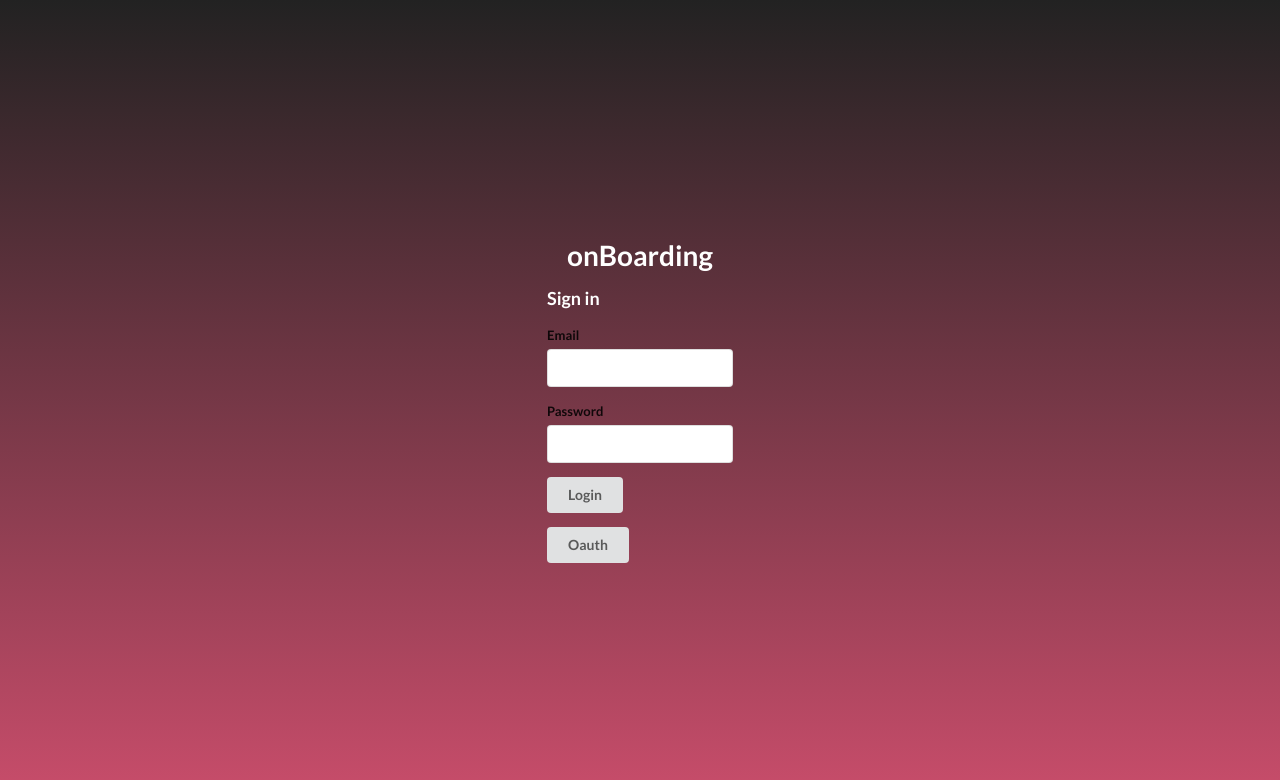
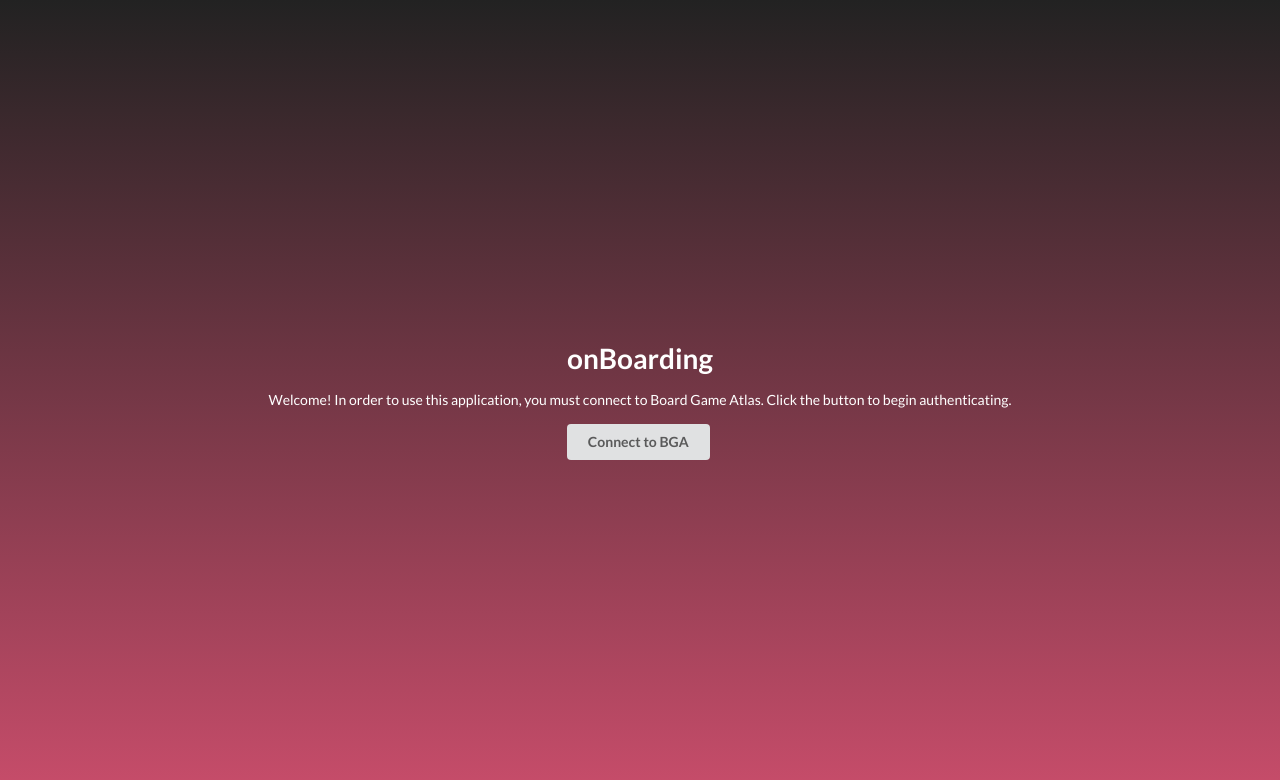
Before and after one commit to emilpee/onBoarding-frontend, a React (Create React App) app: page / in a window 1280 px wide. Shown: the top 780 px of the page. Built offline with nearby package versions, Linux system fonts and the light colour scheme.

Commit message:
Started to implement oauth with board game atlas API

```diff
--- a/src/components/Login/Login.jsx
+++ b/src/components/Login/Login.jsx
@@ -1,81 +1,33 @@
 import React, { useState, useEffect } from "react";
-import axios from "axios";
 import { CLIENT_ID } from "../../boardgameatlas.config";
 import "./styles.scss";
 
 const Login = props => {
-  const { history } = props;
-  const [email, setEmail] = useState("");
-  const [password, setPassword] = useState("");
-  const [user, setUser] = useState({ email, password });
-
-  const query = window.location.search.substring(1);
-  const token = query.split("access_token=")[1];
-
   useEffect(() => {}, []);
 
-  const handleOauth = () => {
-    const config = {
-      method: "get",
-      url: `https://cors-anywhere.herokuapp.com/https://www.boardgameatlas.com/oauth/authorize?response_type=code&client_id=${CLIENT_ID}&redirect_uri=localhost:3000/dashboard`,
-      headers: {
-        Authorization: "token " + token
-      }
-    };
+  const handleConnectClick = () => {
+    function generateUrlWithState() {
+      // TODO - kryptera
+      const state = Math.random()
+        .toString(36)
+        .substring(7);
+      return `https://www.boardgameatlas.com/oauth/authorize?response_type=code&client_id=${CLIENT_ID}&state=${state}&redirect_uri=http://localhost:8080/oauth/redirect`;
+    }
 
-    axios(config)
-      .then(res => {
-        console.log(res);
-      })
-      .catch(err => {
-        throw Error(err);
-      });
-  };
-
-  const handleFormSubmit = e => {
-    e.preventDefault();
-    setUser({
-      email,
-      password
-    });
-    // history.push("/dashboard");
-  };
-
-  const handleInputChange = event => {
-    if (event.target.type === "email") {
-      setEmail(event.target.value);
-    } else {
-      setPassword(event.target.value);
-    }
+    window.location.href = generateUrlWithState();
   };
 
   return (
     <main className="login container">
       <h1>onBoarding</h1>
-      <form onSubmit={handleFormSubmit} className="ui form">
-        <h3>Sign in</h3>
-        <div className="input field">
-          <label htmlFor="email">Email</label>
-          <input onChange={handleInputChange} type="email" id="email"></input>
-        </div>
-        <div className="input field">
-          <label htmlFor="password">Password</label>
-          <input
-            onChange={handleInputChange}
-            type="password"
-            id="password"
-          ></input>
-        </div>
-        <div className="input field">
-          <button className="ui button" type="submit">
-            Login
-          </button>
-        </div>
+      <p>
+        Welcome! In order to use this application, you must connect to Board
+        Game Atlas. Click the button to begin authenticating.
+      </p>
 
-        <button onClick={handleOauth} className="ui button" type="submit">
-          Oauth
-        </button>
-      </form>
+      <a onClick={handleConnectClick} className="ui button">
+        Connect to BGA
+      </a>
     </main>
   );
 };
```
